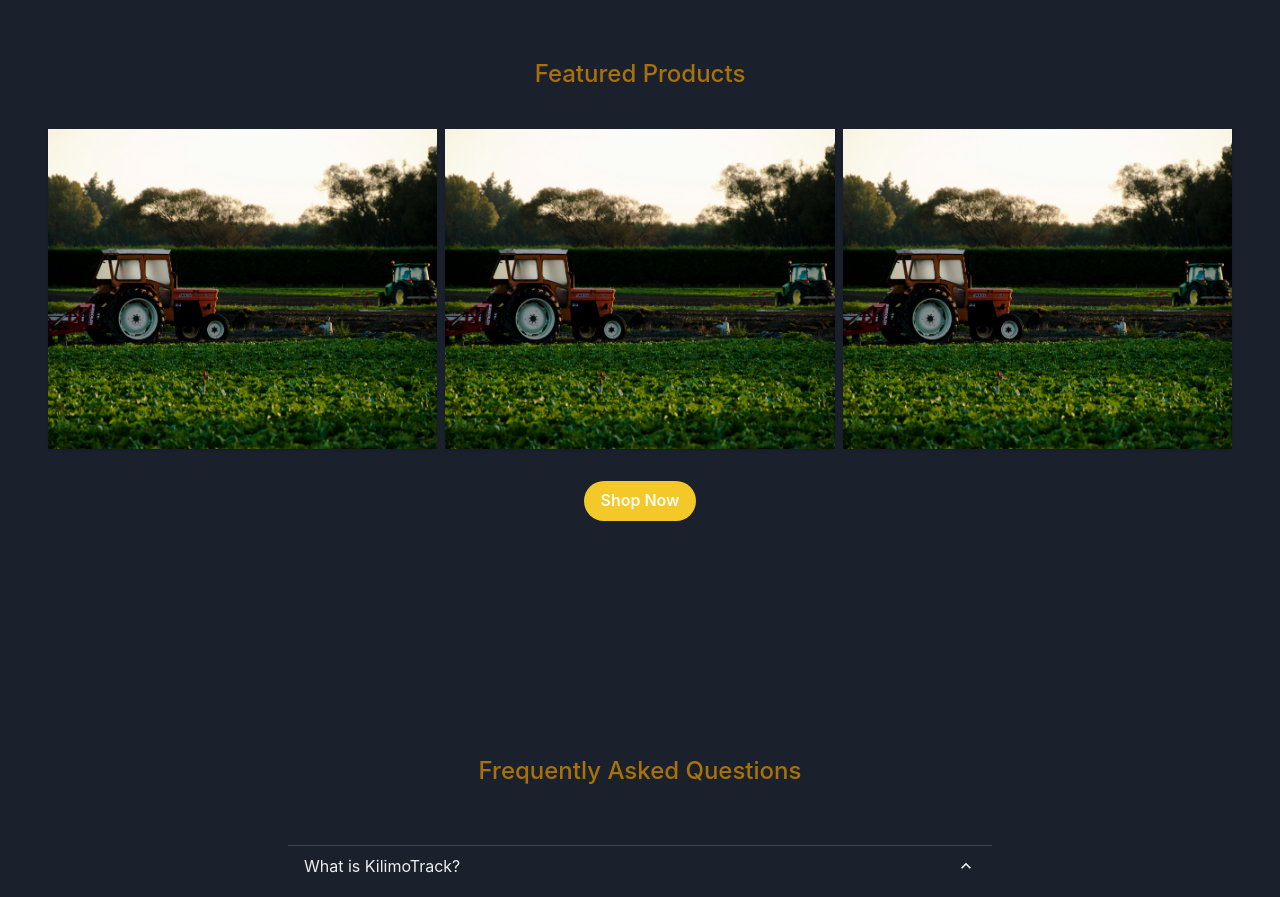
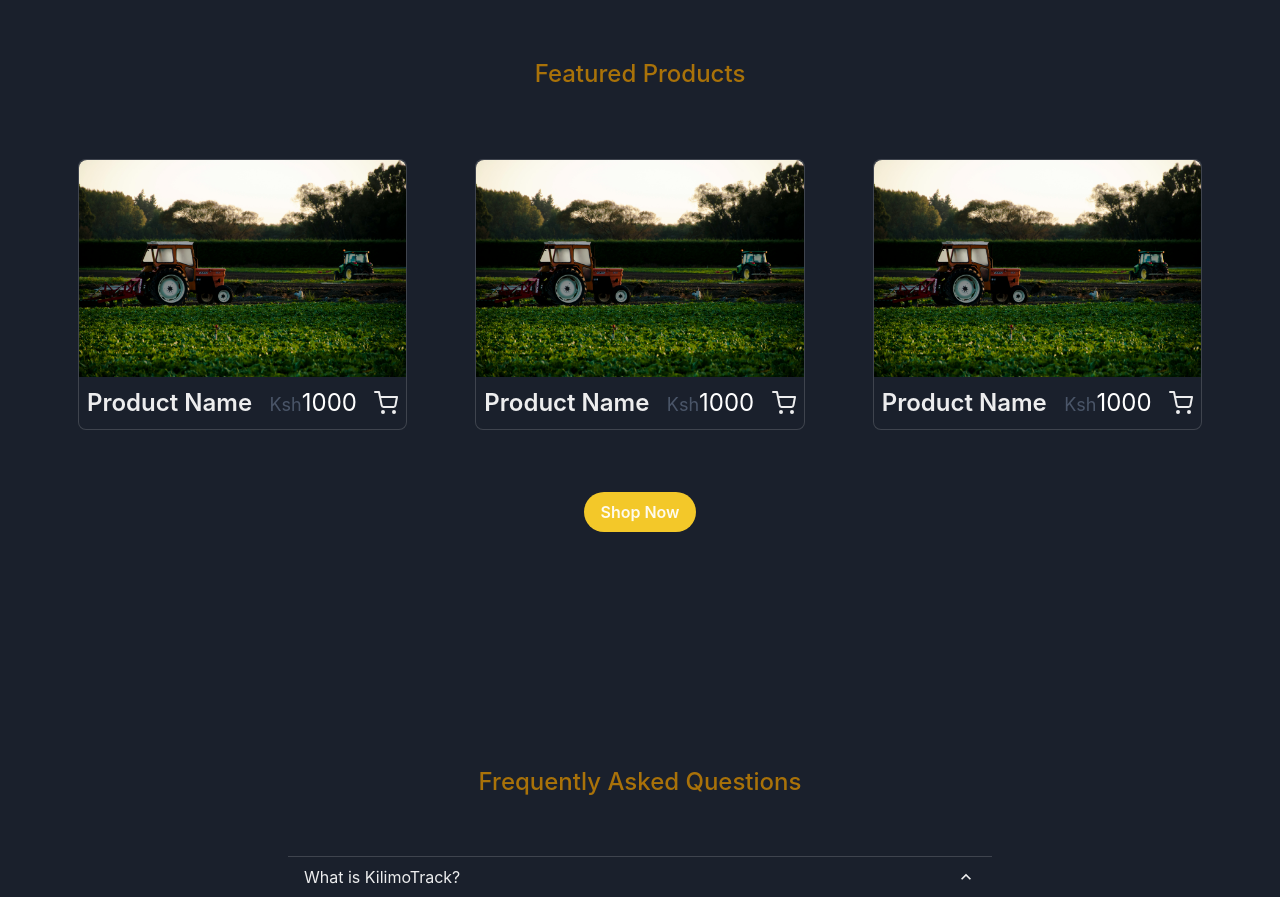
Before and after one commit to see-3pO/KilimoTrack, a React (Vite) app in the folder FrontEnd/KilimoTrack/: page / in a window 1280 px wide. Shown: the part 4080-4977 px from the top of the page. Built offline with nearby package versions, Linux system fonts and the light colour scheme.

Commit message:
Changed the featured products card look

```diff
--- a/FrontEnd/KilimoTrack/src/pages/home/FeaturedProductCard.tsx
+++ b/FrontEnd/KilimoTrack/src/pages/home/FeaturedProductCard.tsx
@@ -1,26 +1,85 @@
-import { Button, Card, CardBody, CardFooter, Image } from "@chakra-ui/react";
+import {
+  Box,
+  Button,
+  Card,
+  CardBody,
+  CardFooter,
+  Flex,
+  Icon,
+  Image,
+  Text,
+  Tooltip,
+  chakra,
+  useColorModeValue,
+} from "@chakra-ui/react";
 import tractorImage from "../../assets/images/tractorspic.jpg";
+import { FiShoppingCart } from "react-icons/fi";
 
 const FeaturedProductCard = () => {
   return (
-    <Card h={{ base: "250px", sm: "300px", md: "350px", lg: "320px" }}>
-      <CardBody>
-        <Image
-          src={tractorImage}
-          objectFit="cover"
-          w="100%"
-          h="100%"
-          pos="absolute"
-          top="0"
-          left="0"
-          right="0"
-          bottom="0"
-        />
-      </CardBody>
-      <CardFooter display="none">
-        <Button>Buy Now</Button>
-      </CardFooter>
-    </Card>
+    // <Card h={{ base: "250px", sm: "300px", md: "350px", lg: "320px" }}
+    // _hover={{
+
+    // }}>
+    //   <CardBody>
+    //     <Image
+    //       src={tractorImage}
+    //       objectFit="cover"
+    //       w="100%"
+    //       h="100%"
+    //       pos="absolute"
+    //       top="0"
+    //       left="0"
+    //       right="0"
+    //       bottom="0"
+    //     />
+    //   </CardBody>
+    //   <CardFooter>
+
+    //   </CardFooter>
+    // </Card>
+
+    <Flex p={30} w="full" alignItems="center" justifyContent="center">
+      <Box
+        bg={useColorModeValue("white", "gray.800")}
+        maxW="sm"
+        borderWidth="1px"
+        rounded="lg"
+        position="relative"
+      >
+        <Image src={tractorImage} alt="Product Image" roundedTop="lg" />
+        <Box>
+          <Flex m="2" justifyContent="space-between" alignContent="center">
+            <Box
+              fontSize="2xl"
+              fontWeight="semibold"
+              as="h4"
+              lineHeight="tight"
+              isTruncated
+            >
+              Product Name
+            </Box>
+            <Box color={useColorModeValue("gray.800", "white")} fontSize="2xl">
+              <Box as="span" color="gray.600" fontSize="lg">
+                Ksh
+              </Box>
+              1000
+            </Box>
+            <Tooltip
+              label="Add to Cart"
+              bg="white"
+              placement="top"
+              color={"gray.800"}
+              fontSize="1.2em"
+            >
+              <chakra.a href="#" display="flex">
+                <Icon as={FiShoppingCart} h={6} w={6} alignSelf="center" />
+              </chakra.a>
+            </Tooltip>
+          </Flex>
+        </Box>
+      </Box>
+    </Flex>
   );
 };
 
```
Also changed, not shown: FrontEnd/KilimoTrack/src/components/HoveredProductInfo.tsx (added, +16 -0 lines), FrontEnd/KilimoTrack/src/components/Layout.tsx (line endings or trailing spaces).
